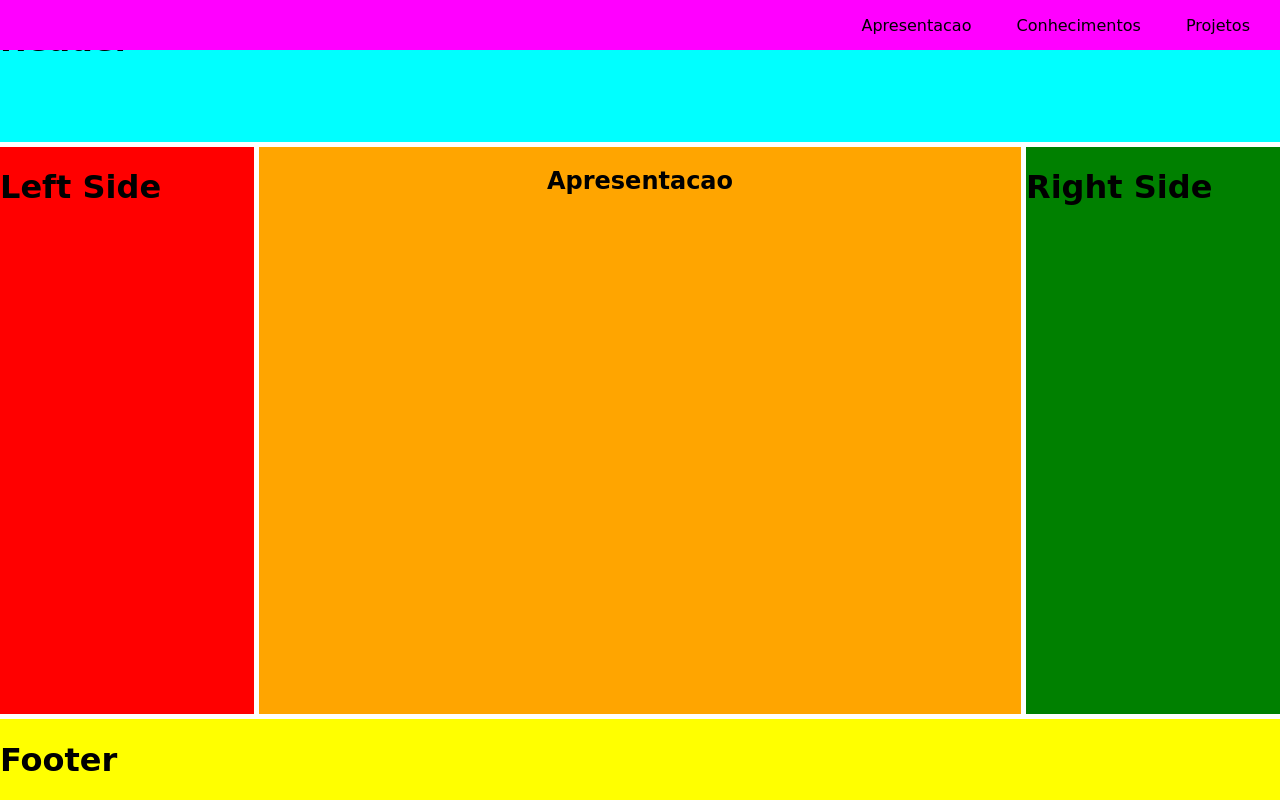
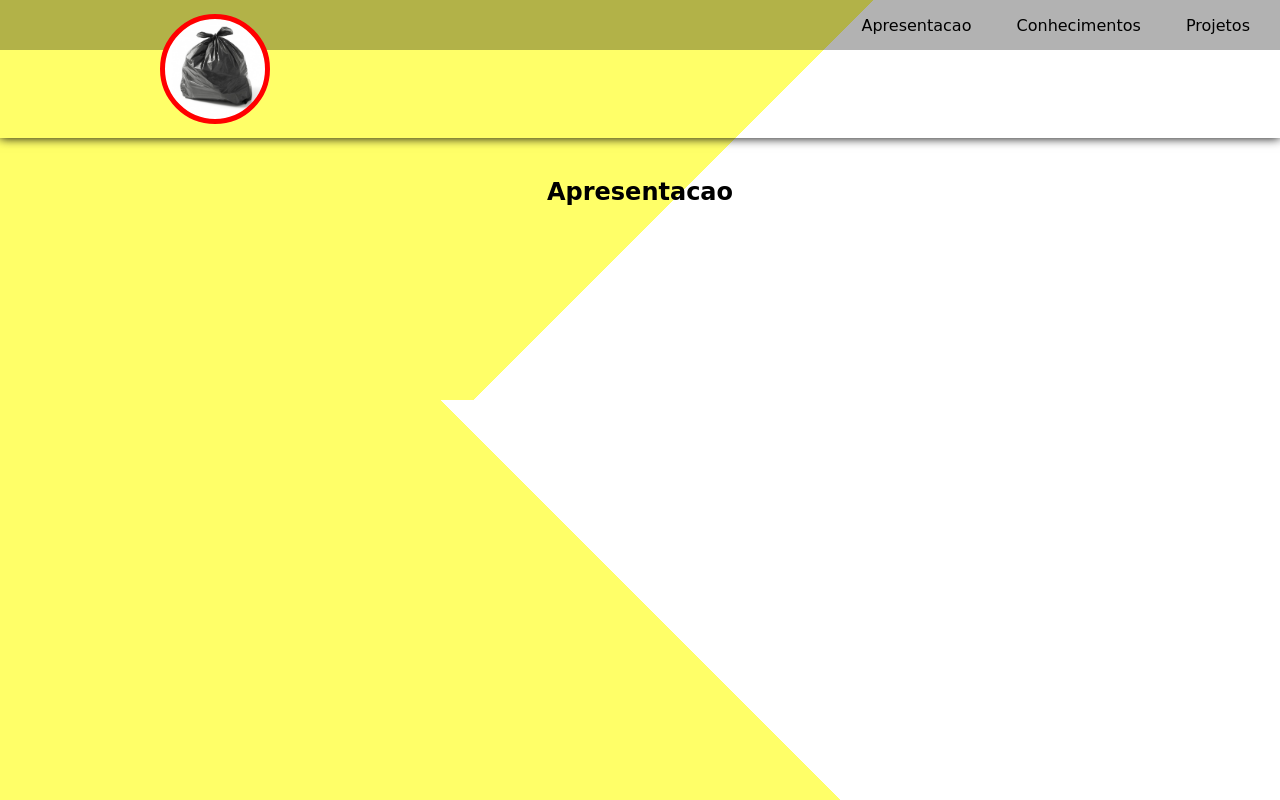
Before and after one commit to LeoSouza221/meu-site, a website: page index.html in a window 1280 px wide. Drawn offline with Linux system fonts and the light colour scheme; a web font is replaced by a local one.

Commit message:
Alteracao layout
Adicionado background, ajustado posicoes e criado avatar para foto

```diff
--- a/index.html
+++ b/index.html
@@ -11,7 +11,6 @@
 <body>
     <div class="container">
         <header class="header">
-            <h1>Header</h1>
             <nav class="toolbar">
                 <ul class="toolbar-items">
                     <li><a href="#apresentation">Apresentacao</a></li>
@@ -19,14 +18,17 @@
                     <li><a href="#projects">Projetos</a></li>
                 </ul>
             </nav>
+            <div class="avatar">
+            </div>
         </header>
-        <div class="left-side">
-            <h1>Left Side</h1>
-        </div>
+        <div class="left-side"></div>
         <main class="content">
             <section class="my-apresentation">
                 <div id="apresentation">
                     <h1>Apresentacao</h1>
+                    <p>
+
+                    </p>
                 </div>
                 <div id="knowledge">
                     <h1>Conhecimentos</h1>
@@ -36,12 +38,11 @@
                 </div>
             </section>
         </main>
-        <div class="right-side">
-            <h1>Right Side</h1>
-        </div>
-        <footer class="footer">
-            <h1>Footer</h1>
-        </footer>
+        <div class="right-side"></div>
+        <footer class="footer"></footer>
     </div>
+    <div class="background">
+    </div>
+    <div class="square"></div>
 </body>
 </html>
--- a/resources/css/style.css
+++ b/resources/css/style.css
@@ -10,7 +10,8 @@ body {
     display: grid;
     grid-template-columns: 1fr 3fr 1fr;
     grid-template-rows: 1fr 4fr 0.5fr;
-    grid-gap: 5px;
+    grid-row-gap: 20px;
+    grid-column-gap: 5px;
     grid-template-areas:
       "header header header"
       "left-side content right-side"
@@ -22,14 +23,30 @@ body {
     display: flex;
     text-align: center;
     grid-area: header;
-    background: cyan;
+    box-shadow: 0 0 10px;
+    width: 100%;
+    /* background: linear-gradient(120deg, yellow 70%, #fff 70%); */
 }
+
+.avatar {
+    width: 100px;
+    height: 100px;
+    position: relative;
+    top: 10%;
+    right: -10em;
+    border-radius: 50%;
+    border: 5px solid red;
+    background-image: url(../images/saco.jpg);
+    background-repeat: no-repeat;
+    background-size: cover;
+}
+
 
 .toolbar {
     height: 50px;
     position: fixed;
     width: 100vw;
-    background: magenta;
+    background: rgb(0, 0, 0, 0.3);
     display: flex;
     justify-content: flex-end;
 }
@@ -64,13 +81,13 @@ body {
     display: flex;
     text-align: center;
     grid-area: content;
-    background: orange;
 }
 
 .my-apresentation {
     height: 100%;
     width: 100%;
     overflow: scroll;
+    overflow-x: hidden;
 }
 
 #apresentation {
@@ -94,20 +111,37 @@ body {
     display: flex;
     text-align: center;
     grid-area: left-side;
-    background: red;
 }
 
 .right-side {
     display: flex;
     text-align: center;
     grid-area: right-side;
-    background: green;
 }
+/*------------------------------------*/
 
 .footer {
     display: flex;
     text-align: center;
     grid-area: footer;
-    background: yellow;
+    /* background: yellow; */
+}
+/*------------------------------------*/
+.background {
+    position: absolute;
+    background: linear-gradient(315deg,#fff 58%,rgb(255, 255, 104) 58%);
+    height: 100vh;
+    width: 100vw;
+    top: 0;
+    z-index: -1;
+}
 
+.square {
+    position: absolute;
+    background: linear-gradient(45deg, rgb(255, 255, 104) 50%, #fff 50%);
+    width: 100vw;
+    height: 50vh;
+    justify-content: center;
+    bottom: 0;
+    z-index: -1;
 }
```
Also changed, not shown: resources/images/saco.jpg (added).
